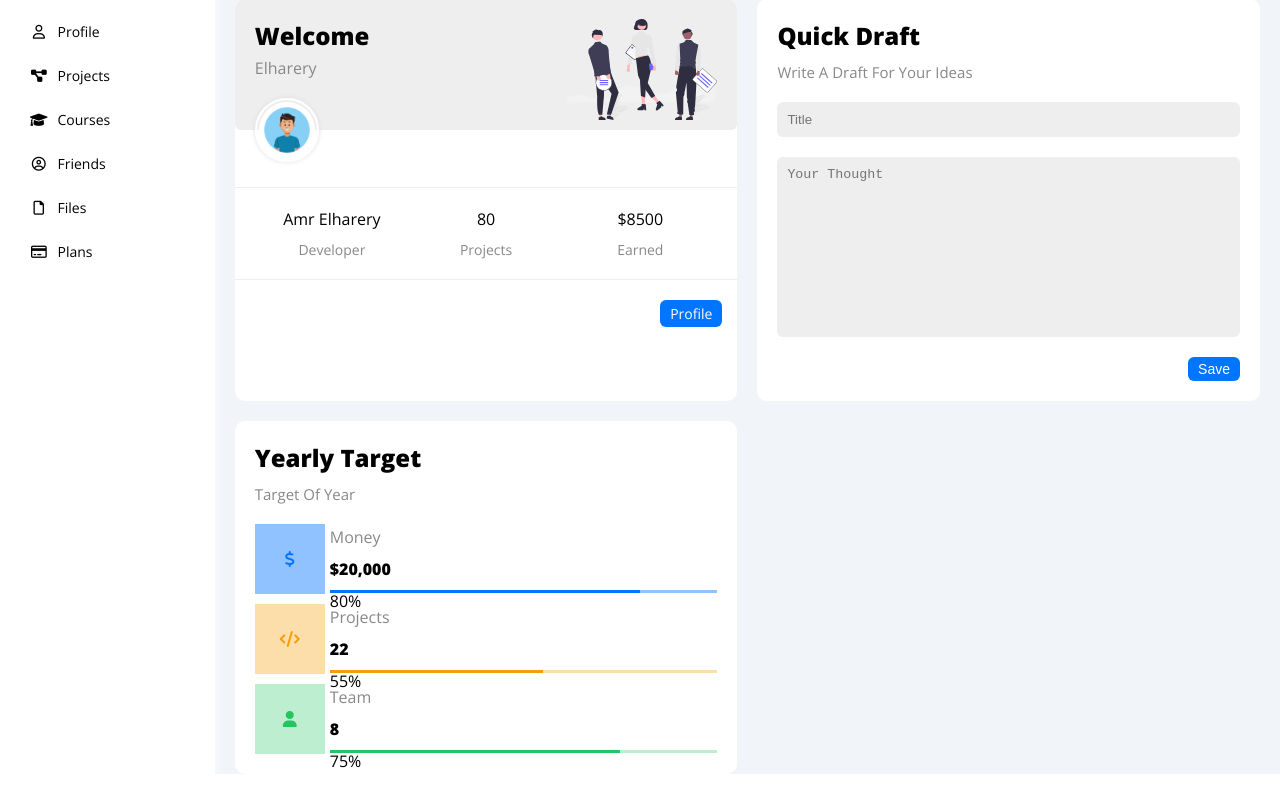
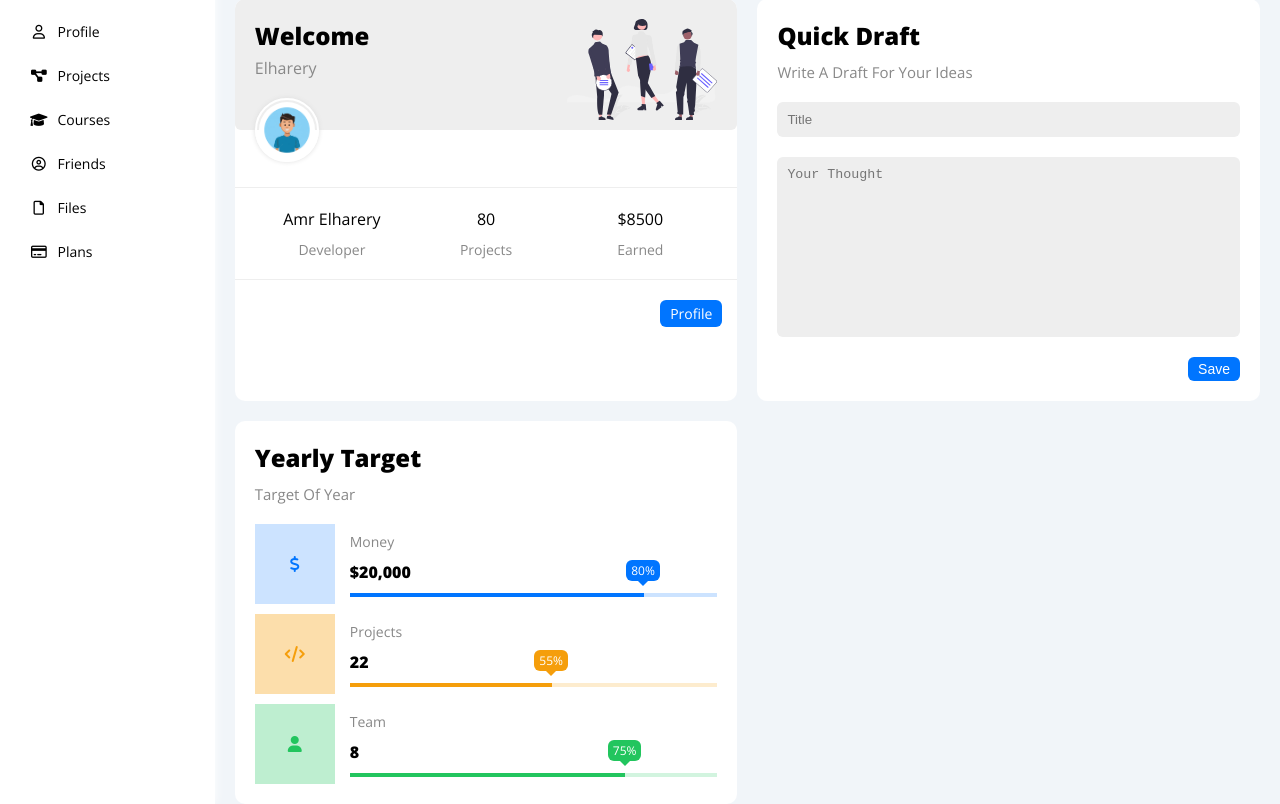
Before and after one commit to Amr-Elharery/Dashboard, a plain HTML site: page index.html in a window 1280 px wide. Shown: the part 171-975 px from the top of the page. Before the commit the page ends 945 px from the top, so only its background shows below. Drawn offline with nearby package versions, Linux system fonts and the light colour scheme.

Commit message:
New Widget

```diff
--- a/css/framework.css
+++ b/css/framework.css
@@ -82,6 +82,15 @@
 .bg-eee{
     background-color: #eee;
 }
+.bg-blue{
+    background-color: var(--blue-color);
+}
+.bg-green{
+    background-color: var(--green-color);
+}
+.bg-orange{
+    background-color: var(--orange-color);
+}
 /* End color */
 /* Start position */
 .p-relative{
@@ -115,6 +124,10 @@ a{
     font-size: 15px;
 }
 /* End Font Size */
+/* Start Font Weight */
+.fw-bold{
+    font-weight: bold;
+}
 /* Start color */
 .c-black{
     color: black;
@@ -128,8 +141,11 @@ a{
 .c-blue{
     color: var(--blue-color);
 }
-.bg-blue{
-    background-color: var(--blue-color);
+.c-green{
+    color: var(--green-color);
+}
+.c-orange{
+    color: var(--orange-color);
 }
 /* End color */
 /* Start border */
--- a/css/main.css
+++ b/css/main.css
@@ -239,70 +239,79 @@ a{
     margin-bottom: 10px;
 }
 .yearly-target .row .icon{
-    width: 70px;
-    height: 70px;
+    width: 80px;
+    height: 80px;
 }
 .yearly-target .row:nth-of-type(1) .icon{
-    background-color: #0075ff70;
-    color: var(--blue-color);
+    background-color: rgb(0 117 255 / 20%);
 }
 .yearly-target .row:nth-of-type(2) .icon{
     background-color: #f59e0b57;
-    color: var(--orange-color);
+
 }
 .yearly-target .row:nth-of-type(3) .icon{
     background-color: #22c55e4a;
-    color: var(--green-color);
+
 }
 .yearly-target .progress{
-    margin-left: 5px;
+    margin-left: 15px;
     flex: 1;
 }
-.yearly-target .progress p:nth-child(2){
-    font-weight: bold;
-}
 .yearly-target .progress .prog{
-    position: relative;
-    position: relative;
+    /* position: relative; */
     width: 100%;
-    height: 3px;
+    height: 4px;
 }
 .yearly-target .row:nth-of-type(1) .prog{
-    background-color: #0075ff70;
+    background-color: rgb(0 117 255 / 20%);
 }
 .yearly-target .row:nth-of-type(2) .prog{
-    background-color: #f59e0b57;
+    background-color: rgb(245 158 11 / 20%);
 }
 .yearly-target .row:nth-of-type(3) .prog{
-    background-color: #22c55e4a;
+    background-color: rgb(34 197 94 / 20%);
 }
-.yearly-target .progress .prog::before{
-    /* content: attr(data-progress); */
+.yearly-target .progress .prog > span{
     position: absolute;
-    background-color: var(--blue-color);
-    color: #fff;
-    padding: 2px 3px;
-    border-radius: 6px;
-}
-.yearly-target .progress .prog::after{
-    /* content: ''; */
-    position: absolute;
-    border: 8px solid transparent;
-    border-top-color: var(--blue-color);
+    left: 0;
     top: 0;
-    left: 30%;
-}
-.yearly-target .progress .prog span{
-    position: absolute;
     height: 100%;
 }
-.yearly-target .row:nth-of-type(1) .prog span{
+.yearly-target .row:nth-of-type(1) .prog > span{
     background-color: var(--blue-color);
 }
-.yearly-target .row:nth-of-type(2) .prog span{
+.yearly-target .row:nth-of-type(2) .prog > span{
     background-color: var(--orange-color);
 }
-.yearly-target .row:nth-of-type(3) .prog span{
+.yearly-target .row:nth-of-type(3) .prog > span{
     background-color: var(--green-color);
 }
+.yearly-target .progress .prog > span span{
+    position: absolute;
+    right: -16px;
+    bottom: 16px;
+    color:white;
+    padding:2px 5px;
+    border-radius: 6px;
+    font-size: 12px;
+}
+.yearly-target .progress .prog > span span::after{
+    content: '';
+    border-color: transparent;
+    border-width: 5px;
+    border-style: solid;
+    position: absolute;
+    bottom: -10px;
+    left: 50%;
+    transform: translateX(-50%);
+}
+.yearly-target .row:nth-of-type(1) .prog > span span::after{
+border-top-color: var(--blue-color);
+}
+.yearly-target .row:nth-of-type(2) .prog > span span::after{
+border-top-color: var(--orange-color);
+}
+.yearly-target .row:nth-of-type(3) .prog > span span::after{
+border-top-color: var(--green-color);
+}
 /* End Yearly Target Widget */
--- a/index.html
+++ b/index.html
@@ -115,32 +115,32 @@
                         <p class="c-grey mt-0 mb-20 fs-15">Target Of Year</p>
                             <div class="row">
                                 <div class="icon center-flex">
-                                    <i class="fa-solid fa-dollar-sign"></i>
+                                    <i class="fa-solid fa-dollar-sign c-blue"></i>
                                 </div>
-                                <div class="progress p-relative">
-                                    <p class="c-grey mb-10">Money</p>
-                                    <p class="mb-10">$20,000</p>
-                                    <div class="prog" data-progress="80%"><span style="width: 80%"><span>80%</span></span></div>
+                                <div class="progress">
+                                    <p class="c-grey mb-10 fs-14">Money</p>
+                                    <p class="mb-10 fw-bold">$20,000</p>
+                                    <div class="prog p-relative" data-progress="80%"><span style="width: 80%"><span class="bg-blue">80%</span></span></div>
                                 </div>
                             </div>
                             <div class="row">
                                 <div class="icon center-flex">
-                                    <i class="fa-solid fa-code"></i>
+                                    <i class="fa-solid fa-code c-orange"></i>
                                 </div>
-                                <div class="progress p-relative">
-                                    <p class="c-grey mb-10">Projects</p>
-                                    <p class=" mb-10">22</p>
-                                    <div class="prog" data-progress="55%"><span style="width: 55%"><span>55%</span></span></div>
+                                <div class="progress">
+                                    <p class="c-grey mb-10 fs-14">Projects</p>
+                                    <p class=" mb-10 fw-bold">22</p>
+                                    <div class="prog p-relative" data-progress="55%"><span style="width: 55%"><span class="bg-orange">55%</span></span></div>
                                 </div>
                             </div>
                             <div class="row">
                                 <div class="icon center-flex">
-                                    <i class="fa-solid fa-user"></i>
+                                    <i class="fa-solid fa-user c-green"></i>
                                 </div>
-                                <div class="progress p-relative">
-                                    <p class="c-grey mb-10">Team</p>
-                                    <p class="mb-10">8</p>
-                                    <div class="prog" data-progress="75%"><span style="width: 75%"><span>75%</span></span></div>
+                                <div class="progress">
+                                    <p class="c-grey mb-10 fs-14">Team</p>
+                                    <p class="mb-10 fw-bold">8</p>
+                                    <div class="prog p-relative" data-progress="75%"><span style="width: 75%"><span class="bg-green">75%</span></span></div>
                                 </div>
                             </div>
                     </div>
```
